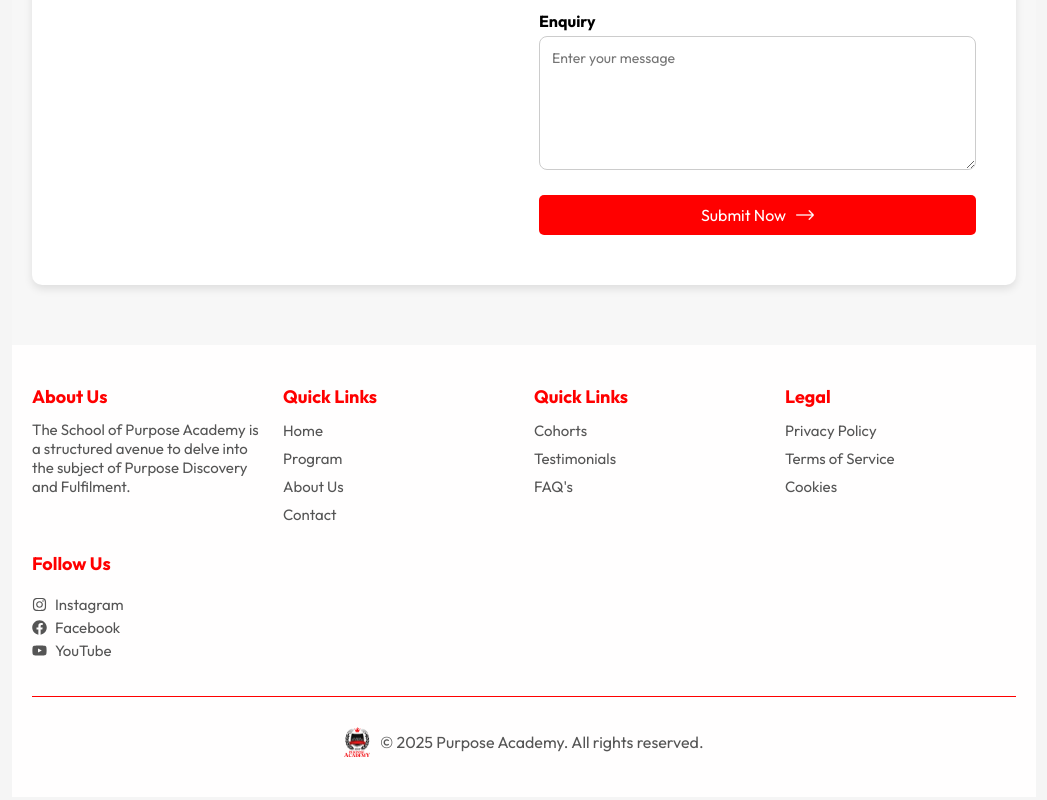
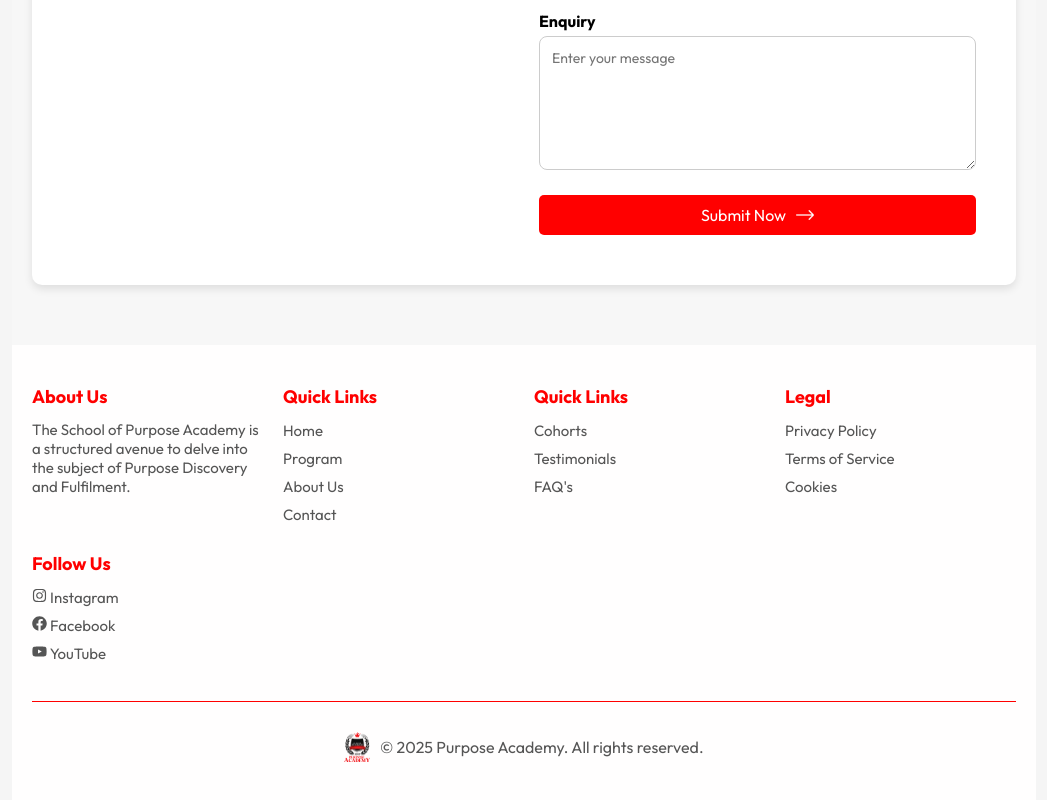
Before and after one commit to DuoDduo/Purpose-Academy, a React (Vite) app: page / in a window 1280 px wide. Shown: the part 5655-6455 px from the top of the page, without its empty margins (116-1163 px from the left). Built offline with nearby package versions, Linux system fonts and the light colour scheme.

Commit message:
text enhancement

```diff
--- a/src/components/Footer/Footer.jsx
+++ b/src/components/Footer/Footer.jsx
@@ -52,7 +52,7 @@ const Footer = () => {
                     </div>
 
                     {/* Social Media (As its own section) */}
-                    <div className="footer-section footer-social">
+                    <div className="footer-section">
                         <h3>Follow Us</h3>
                         <div className="social-links">
                            <ul>
```
